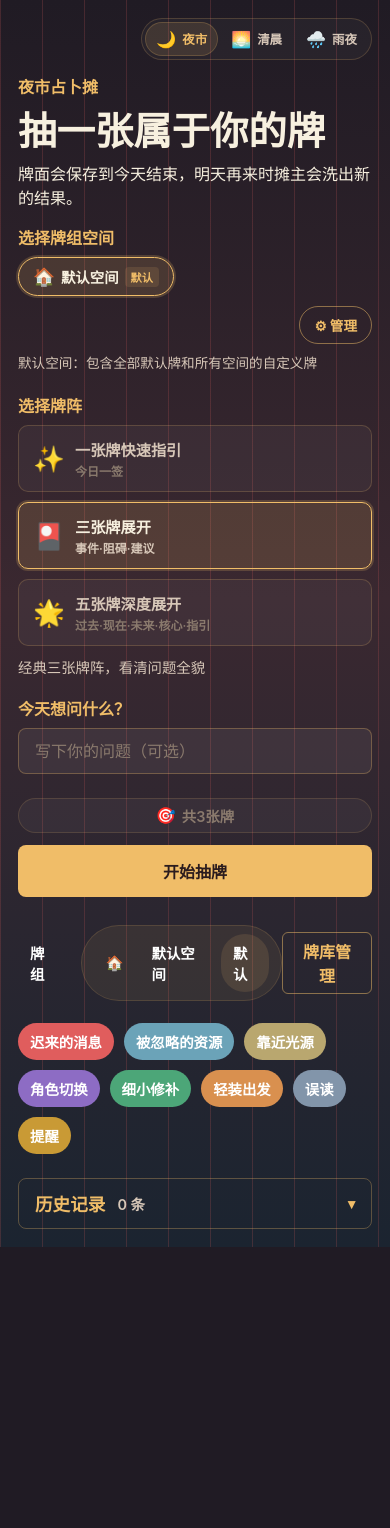
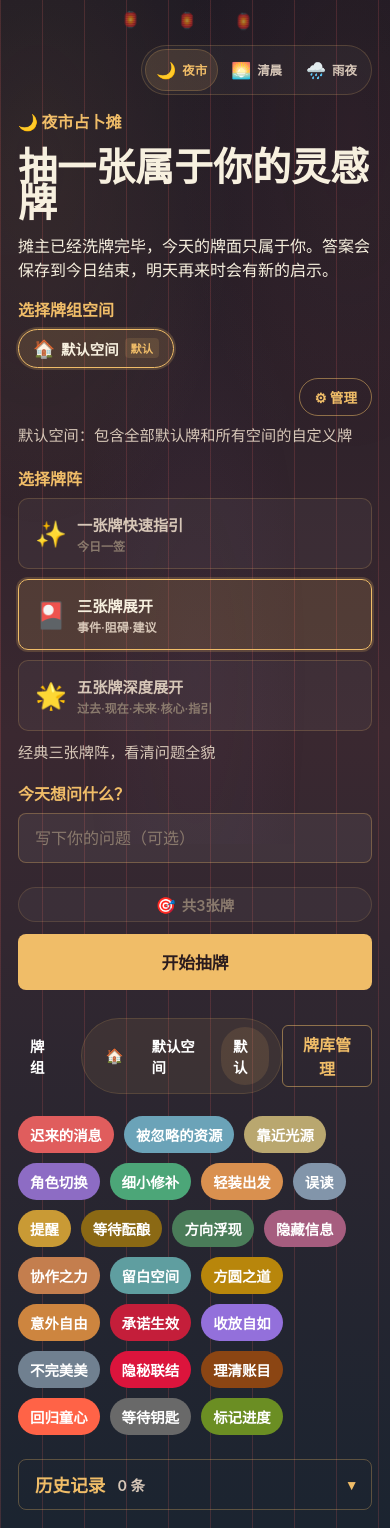
Before and after one commit to aliAjax/hxwl-2-9c00942, a React (Vite) app: page / in a window 390 px wide. Before the commit the page ends 1247 px from the top, so only its background shows below. Built offline with nearby package versions, Linux system fonts and the light colour scheme.

Commit message:
.3436396082391580:059cb2610b2c89a68e190ec62e3ad8a1_6a29924af34b5f32e355d0fb.6a299255f34b5f32e355d106.6a299255c4c32195d259defd:Trae CN.T(2026/6/11 00:35:33)

```diff
--- a/src/components/ReadingSection.tsx
+++ b/src/components/ReadingSection.tsx
@@ -39,9 +39,9 @@ export function ReadingSection({
   return (
     <section className="counter">
       <div>
-        <p className="eyebrow">夜市占卜摊</p>
-        <h1>抽一张属于你的牌</h1>
-        <p>牌面会保存到今天结束，明天再来时摊主会洗出新的结果。</p>
+        <p className="eyebrow">🌙 夜市占卜摊</p>
+        <h1>抽一张属于你的灵感牌</h1>
+        <p>摊主已经洗牌完毕，今天的牌面只属于你。答案会保存到今日结束，明天再来时会有新的启示。</p>
         {!hasReading && (
           <>
             <SpaceSelector
--- a/src/data/constants.ts
+++ b/src/data/constants.ts
@@ -46,7 +46,22 @@ export const DEFAULT_CARDS: Card[] = [
   { id: "needle", name: "绣针", keyword: "细小修补", meaning: "别试图一次解决全部，先缝好最细的一道裂口。", hue: "#4ca678", glyph: "针" },
   { id: "boat", name: "纸船", keyword: "轻装出发", meaning: "把多余的顾虑放下，事情会比想象中更容易推进。", hue: "#d9904f", glyph: "舟" },
   { id: "mirror", name: "雾镜", keyword: "误读", meaning: "你看到的不一定是对方的真实想法，先确认再行动。", hue: "#8295aa", glyph: "镜" },
-  { id: "bell", name: "铜铃", keyword: "提醒", meaning: "一个重复出现的小信号，今天值得被认真对待。", hue: "#c99a35", glyph: "铃" }
+  { id: "bell", name: "铜铃", keyword: "提醒", meaning: "一个重复出现的小信号，今天值得被认真对待。", hue: "#c99a35", glyph: "铃" },
+  { id: "incense", name: "沉香烟", keyword: "等待酝酿", meaning: "有些事需要时间入味，强行揭盖只会散去香气。", hue: "#8b6914", glyph: "烟" },
+  { id: "compass", name: "旧罗盘", keyword: "方向浮现", meaning: "你曾以为迷路的地方，其实藏着新的坐标。", hue: "#4a7c59", glyph: "盘" },
+  { id: "scroll", name: "未展卷轴", keyword: "隐藏信息", meaning: "重要的内容不在封面上，耐心展开才会看见。", hue: "#a65d7f", glyph: "卷" },
+  { id: "chopsticks", name: "一双筷", keyword: "协作之力", meaning: "单独一根难以成事，找对伙伴事半功倍。", hue: "#c47e4e", glyph: "筷" },
+  { id: "teacup", name: "空茶杯", keyword: "留白空间", meaning: "倒空心中的成见，才能装入新的可能。", hue: "#5f9ea0", glyph: "茶" },
+  { id: "coin", name: "古铜钱", keyword: "方圆之道", meaning: "内心要有原则，外表不妨圆润些。", hue: "#b8860b", glyph: "钱" },
+  { id: "kite", name: "断线风筝", keyword: "意外自由", meaning: "以为失去了控制，却可能飞向更广阔的天空。", hue: "#cd853f", glyph: "鸢" },
+  { id: "seal", name: "朱砂印", keyword: "承诺生效", meaning: "一旦盖下印记，就要为结果负责。", hue: "#c41e3a", glyph: "印" },
+  { id: "fan", name: "折叠扇", keyword: "收放自如", meaning: "知道何时展开锋芒，何时收敛光芒。", hue: "#9370db", glyph: "扇" },
+  { id: "bowl", name: "缺口碗", keyword: "不完美美", meaning: "正因为有缺口，才有机会装入更多惊喜。", hue: "#708090", glyph: "碗" },
+  { id: "thread", name: "红丝线", keyword: "隐秘联结", meaning: "你与某些人和事的缘分，比你以为的更深。", hue: "#dc143c", glyph: "线" },
+  { id: "abacus", name: "旧算盘", keyword: "理清账目", meaning: "是时候算清楚哪些值得投入，哪些该止损。", hue: "#8b4513", glyph: "算" },
+  { id: "rattle", name: "拨浪鼓", keyword: "回归童心", meaning: "用最简单的快乐，化解最复杂的难题。", hue: "#ff6347", glyph: "鼓" },
+  { id: "lock", name: "铜挂锁", keyword: "等待钥匙", meaning: "不是所有门都需要强行打开，等对的时机。", hue: "#696969", glyph: "锁" },
+  { id: "bamboo", name: "竹书签", keyword: "标记进度", meaning: "记得给自己的成长做个记号，回头看时会惊讶。", hue: "#6b8e23", glyph: "竹" },
 ];
 
 export const DEFAULT_SPACE_ID = "default";
--- a/src/styles.css
+++ b/src/styles.css
@@ -201,12 +201,16 @@ button {
 
 .booth {
   min-height: 100vh;
+  min-height: 100dvh;
   padding: 34px;
+  padding-top: 50px;
   background:
     linear-gradient(90deg, var(--grid-line-color) 1px, transparent 1px),
     linear-gradient(180deg, var(--bg-primary) 0%, var(--bg-gradient-mid) 48%, var(--bg-gradient-end) 100%);
   background-size: 42px 42px, auto;
   transition: background 0.35s ease;
+  -webkit-tap-highlight-color: transparent;
+  overscroll-behavior: none;
 }
 
 .counter {
@@ -582,6 +586,13 @@ h1 {
   gap: 10px;
   padding: 20px;
   transition: all 0.35s ease;
+  -webkit-user-select: none;
+  user-select: none;
+  touch-action: manipulation;
+}
+
+.card-back:not(:disabled):active {
+  transform: scale(0.97);
 }
 
 .card-back-number {
@@ -766,10 +777,93 @@ h1 {
 @media (max-width: 560px) {
   .booth {
     padding: 18px;
+    padding-top: 45px;
   }
 
   .oracle-card {
     height: 390px;
+  }
+
+  h1 {
+    font-size: clamp(2rem, 10vw, 3.5rem);
+  }
+
+  .counter p:last-child {
+    font-size: 0.95rem;
+    line-height: 1.6;
+  }
+
+  .question-input {
+    font-size: 16px;
+    padding: 14px 16px;
+  }
+
+  .draw-button {
+    padding: 16px 24px;
+    font-size: 1.05rem;
+    min-height: 52px;
+  }
+
+  .spread-option {
+    padding: 14px 16px;
+    min-height: 56px;
+  }
+
+  .history-toggle,
+  .clear-history-button,
+  .deck-manage-button {
+    min-height: 48px;
+  }
+
+  .theme-button {
+    min-height: 40px;
+  }
+}
+
+/* 超小屏幕优化 */
+@media (max-width: 360px) {
+  .booth {
+    padding: 14px;
+    padding-top: 40px;
+  }
+
+  .oracle-card {
+    height: 360px;
+  }
+
+  .card-back-number {
+    width: 40px;
+    height: 40px;
+    font-size: 1.1rem;
+  }
+
+  .glyph {
+    font-size: 4rem;
+  }
+
+  .reveal-progress {
+    padding: 12px 16px;
+  }
+}
+
+/* 横屏模式优化 */
+@media (max-height: 500px) and (orientation: landscape) {
+  .booth {
+    padding: 20px;
+    padding-top: 40px;
+  }
+
+  .oracle-card {
+    height: 320px;
+  }
+
+  .glyph {
+    font-size: 3.5rem;
+  }
+
+  .card-front p {
+    font-size: 0.85rem;
+    line-height: 1.4;
   }
 }
 
@@ -2148,3 +2242,124 @@ h1 {
     align-self: flex-end;
   }
 }
+
+/* 夜市氛围装饰 */
+:root[data-theme="night-market"] .booth::before {
+  content: "";
+  position: fixed;
+  top: 0;
+  left: 0;
+  right: 0;
+  bottom: 0;
+  pointer-events: none;
+  z-index: 0;
+  background:
+    radial-gradient(ellipse at 10% 20%, rgba(240, 189, 104, 0.08) 0%, transparent 40%),
+    radial-gradient(ellipse at 90% 15%, rgba(224, 93, 93, 0.06) 0%, transparent 35%),
+    radial-gradient(ellipse at 50% 80%, rgba(141, 108, 196, 0.05) 0%, transparent 45%);
+  animation: glowShift 8s ease-in-out infinite;
+}
+
+@keyframes glowShift {
+  0%, 100% { opacity: 1; }
+  50% { opacity: 0.7; }
+}
+
+/* 灯笼装饰 */
+:root[data-theme="night-market"] .booth::after {
+  content: "🏮  🏮  🏮";
+  position: fixed;
+  top: 10px;
+  left: 50%;
+  transform: translateX(-50%);
+  font-size: 1.5rem;
+  letter-spacing: 2rem;
+  pointer-events: none;
+  z-index: 1;
+  opacity: 0.6;
+  animation: lanternSway 4s ease-in-out infinite;
+}
+
+@keyframes lanternSway {
+  0%, 100% { transform: translateX(-50%) rotate(-1deg); }
+  50% { transform: translateX(-50%) rotate(1deg); }
+}
+
+/* 星星闪烁效果 */
+:root[data-theme="night-market"] .booth {
+  position: relative;
+}
+
+:root[data-theme="night-market"] .counter::before {
+  content: "✦";
+  position: absolute;
+  top: -10px;
+  right: 20px;
+  color: var(--accent);
+  font-size: 0.8rem;
+  opacity: 0.5;
+  animation: twinkle 2s ease-in-out infinite;
+}
+
+:root[data-theme="night-market"] .counter::after {
+  content: "✧";
+  position: absolute;
+  top: 30px;
+  right: 60px;
+  color: var(--accent);
+  font-size: 0.6rem;
+  opacity: 0.4;
+  animation: twinkle 3s ease-in-out infinite 0.5s;
+}
+
+@keyframes twinkle {
+  0%, 100% { opacity: 0.3; transform: scale(1); }
+  50% { opacity: 0.8; transform: scale(1.2); }
+}
+
+/* 卡牌悬停发光效果 */
+:root[data-theme="night-market"] .card-back:not(:disabled):hover {
+  box-shadow: 0 0 30px rgba(240, 189, 104, 0.3),
+              0 0 60px rgba(224, 93, 93, 0.1);
+}
+
+:root[data-theme="night-market"] .oracle-card.revealed .card-front {
+  box-shadow: 0 10px 40px rgba(0, 0, 0, 0.3),
+              0 0 20px rgba(240, 189, 104, 0.15);
+}
+
+/* 按钮点击波纹效果 */
+.draw-button:active:not(:disabled),
+.spread-option:active:not(:disabled) {
+  transform: scale(0.98);
+}
+
+/* 翻牌时的轻微光晕 */
+.oracle-card.revealed {
+  animation: cardRevealGlow 0.6s ease-out;
+}
+
+@keyframes cardRevealGlow {
+  0% { filter: brightness(1); }
+  50% { filter: brightness(1.2); }
+  100% { filter: brightness(1); }
+}
+
+/* 确保内容在装饰之上 */
+.booth > * {
+  position: relative;
+  z-index: 2;
+}
+
+/* 移动端装饰调整 */
+@media (max-width: 560px) {
+  :root[data-theme="night-market"] .booth::after {
+    font-size: 1rem;
+    letter-spacing: 1rem;
+  }
+
+  :root[data-theme="night-market"] .counter::before,
+  :root[data-theme="night-market"] .counter::after {
+    display: none;
+  }
+}
--- a/tsconfig.json
+++ b/tsconfig.json
@@ -16,6 +16,5 @@
     "noEmit": true,
     "jsx": "react-jsx"
   },
-  "include": ["src"],
-  "references": [{ "path": "./tsconfig.node.json" }]
+  "include": ["src", "vite.config.ts"]
 }
```
